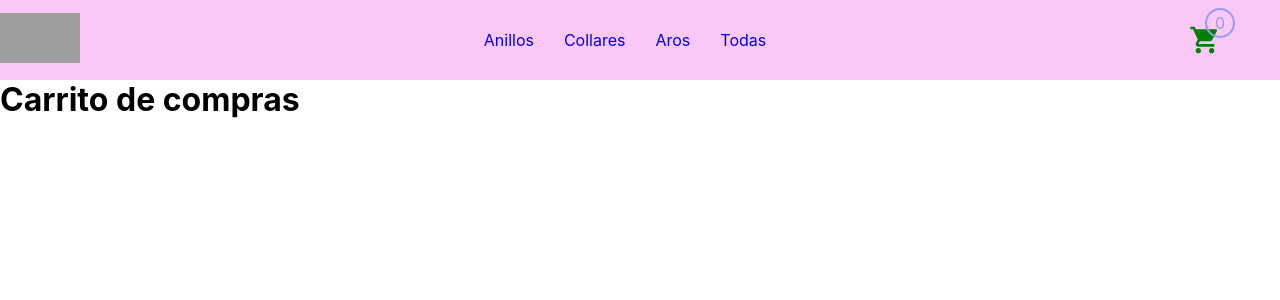
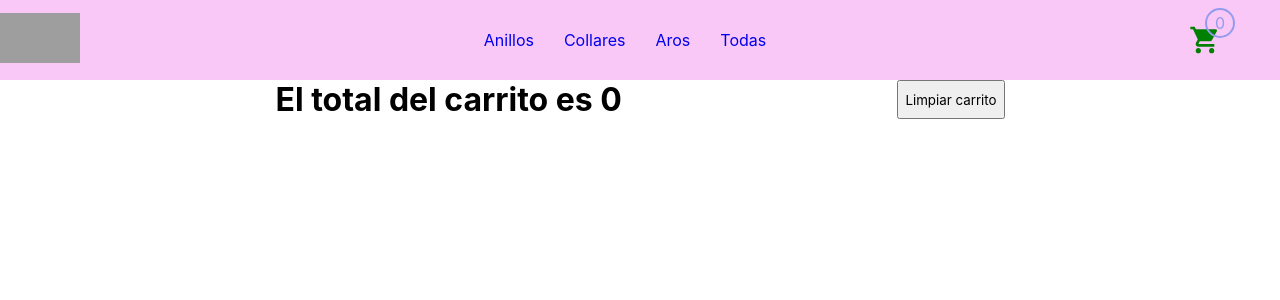
Before and after one commit to NataliaPercario/proyecto-macreame, a React (Create React App) app: page /cart in a window 1280 px wide. Shown: the top 300 px of the page. Built offline with nearby package versions, Linux system fonts and the light colour scheme; grey boxes are pictures that could not be loaded.

Commit message:
context + carrito

```diff
--- a/src/Components/Cart/Cart.jsx
+++ b/src/Components/Cart/Cart.jsx
@@ -1,9 +1,27 @@
-import React from "react";
+import React, { useContext } from "react";
+import { CartContext } from "../../Context/CartContext";
 
 const Cart = () => {
+  const { cart, clearCart, getTotalPrice } = useContext(CartContext);
+
+  const totalPrice = getTotalPrice();
+
   return (
-    <div>
-      <h1>Carrito de compras</h1>
+    <div
+      style={{ width: "100%", display: "flex", justifyContent: "space-evenly" }}
+    >
+      {cart.map((elemento) => {
+        return (
+          <div style={{ border: "2px solid black" }} key={elemento.id}>
+            <h2>{elemento.title}</h2>
+            <img src={elemento.img} alt="" style={{ width: "200px" }} />
+            <h3>Cantidad:{elemento.quantity}</h3>
+            <h3>{elemento.price}</h3>
+          </div>
+        );
+      })}
+      <h1>El total del carrito es {totalPrice}</h1>
+      <button onClick={clearCart}>Limpiar carrito</button>
     </div>
   );
 };
--- a/src/Components/CartWidget/CartWidget.jsx
+++ b/src/Components/CartWidget/CartWidget.jsx
@@ -1,8 +1,14 @@
 import ShoppingCartIcon from "@mui/icons-material/ShoppingCart";
 import "./CartWidget.css";
 import { Link } from "react-router-dom";
+import { useContext } from "react";
+import { CartContext } from "../../Context/CartContext";
 
-const CartWidget = ({ numero }) => {
+const CartWidget = () => {
+  const { getTotalQuantity } = useContext(CartContext);
+
+  const total = getTotalQuantity();
+
   return (
     <Link to="/Cart">
       <div className="container-cart">
@@ -13,7 +19,7 @@ const CartWidget = ({ numero }) => {
           }}
         />
         <div className="bubble-counter">
-          <span>0</span>
+          <span>{total}</span>
         </div>
       </div>
     </Link>
--- a/src/Components/ItemDetailContainer/ItemDetailContainer.jsx
+++ b/src/Components/ItemDetailContainer/ItemDetailContainer.jsx
@@ -1,16 +1,24 @@
-import React from "react";
+import React, { useContext } from "react";
 import { useParams } from "react-router-dom";
+import { CartContext } from "../../Context/CartContext";
 import { products } from "../../ProductsMock";
 import ItemCount from "../ItemCount/ItemCount";
 
 const ItemDetailContainer = () => {
   const { id } = useParams();
 
+  const { agregarAlCarrito } = useContext(CartContext);
+
   const productSelected = products.find((element) => element.id === Number(id));
 
   const onAdd = (cantidad) => {
-    console.log(`se agregó al carrito ${cantidad} productos`);
+    let producto = {
+      ...productSelected,
+      quantity: cantidad,
+    };
+    agregarAlCarrito(producto);
   };
+
   return (
     <div>
       <h1>{productSelected.title}</h1>
--- /dev/null
+++ b/src/Context/CartContext.jsx
@@ -0,0 +1,69 @@
+import { createContext, useState } from "react";
+
+export const CartContext = createContext();
+
+const CartContextProvider = ({ children }) => {
+  const [cart, setCart] = useState([]);
+
+  //AGREGAR
+  const agregarAlCarrito = (producto) => {
+    let exist = isInCart(producto.id);
+
+    if (exist) {
+      let newCart = cart.map((elemento) => {
+        if (elemento.id === producto.id) {
+          return {
+            ...elemento,
+            quantity: elemento.quantity + producto.quantity,
+          };
+        } else {
+          {
+            return elemento;
+          }
+        }
+      });
+
+      setCart(newCart);
+    } else {
+      setCart([...cart, producto]);
+    }
+  };
+
+  // PARA SABER SI UN PRODUCTO YA ESTA EN EL CARRITO
+  const isInCart = (id) => {
+    return cart.some((elemento) => elemento.id === id);
+  };
+
+  //FUNCION PARA LIMPIAR EL CARRITO
+  const clearCart = () => {
+    setCart([]);
+  };
+
+  //OBTENER EL TOTAL DE CANTIDADES DE LOS ELEMENTOS DEL CARRITO
+  const getTotalQuantity = () => {
+    return cart.reduce((acc, elemento) => {
+      return acc + elemento.quantity;
+    }, 0);
+  };
+
+  //OBTENER PRECIO TOTAL DEL CARRITO
+  const getTotalPrice = () => {
+    let totalPrice = cart.reduce((acc, elemento) => {
+      return acc + elemento.quantity * elemento.price;
+    }, 0);
+
+    return totalPrice;
+  };
+
+  let data = {
+    cart,
+    agregarAlCarrito,
+    clearCart,
+    getTotalQuantity,
+    getTotalPrice,
+  };
+
+  return <CartContext.Provider value={data}>{children}</CartContext.Provider>;
+};
+
+export default CartContextProvider;
```
Also changed, not shown: src/App.js (+7 -1 lines).
